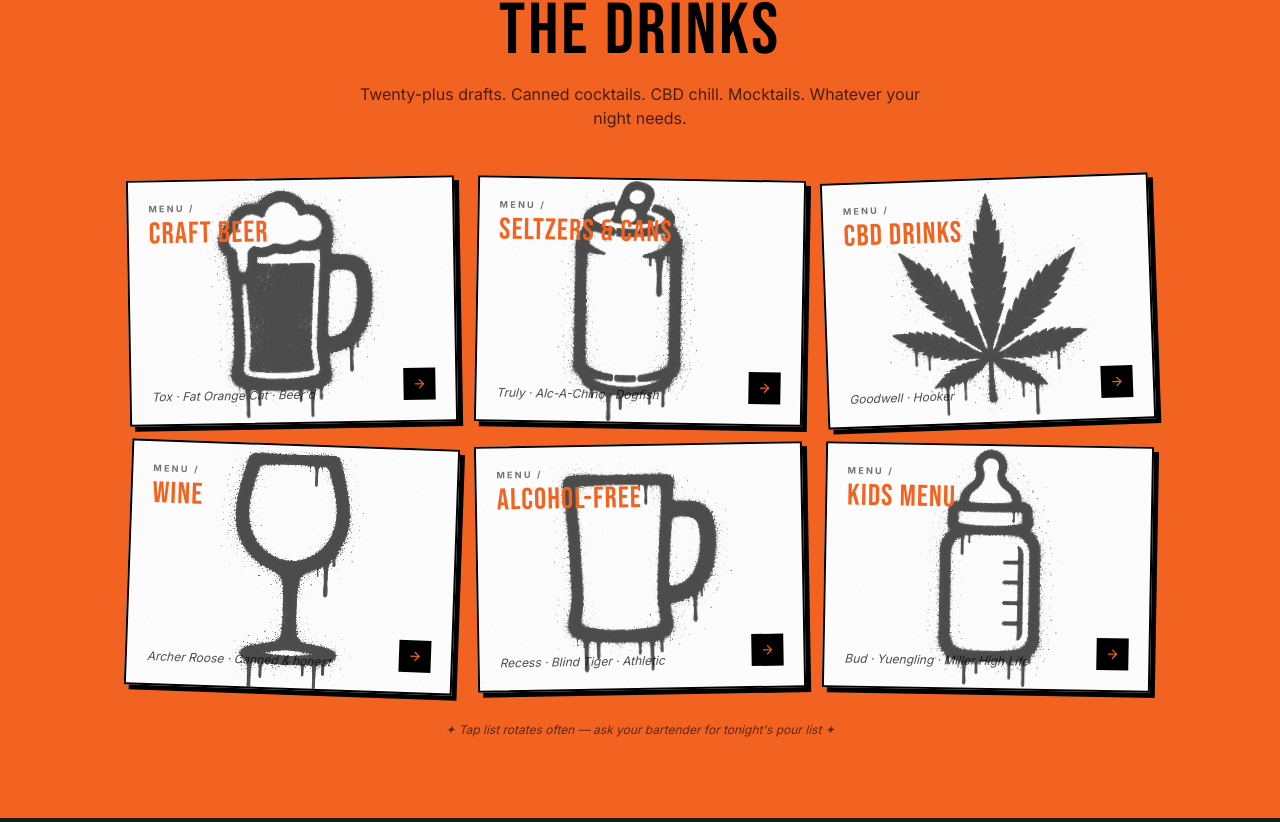
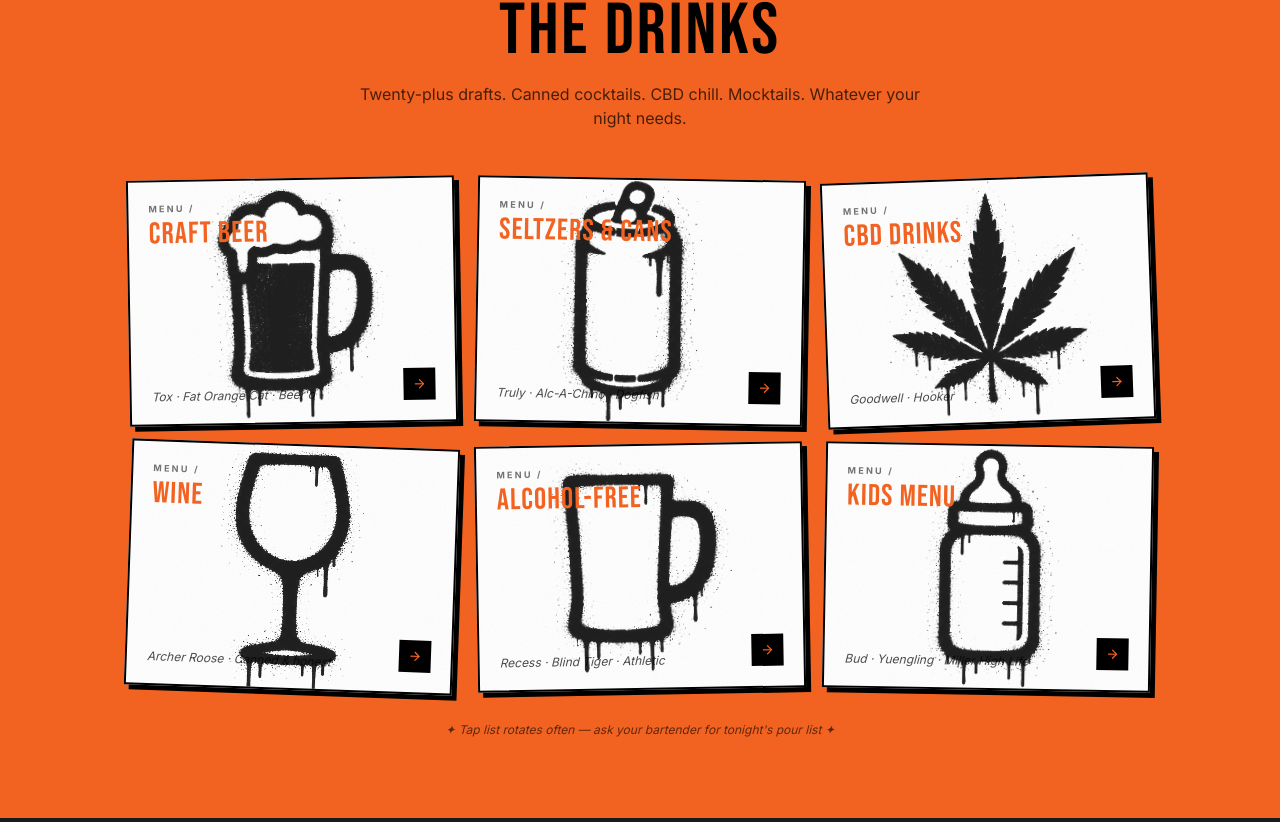
Before and after one commit to AppStudioPros/oasis-pub, a Next.js app: page / in a window 1280 px wide. Shown: the part 2718-3540 px from the top of the page. Built offline with nearby package versions, Linux system fonts and the light colour scheme.

Commit message:
fix(home): drinks icons 0.88 opacity, text z-10 so always readable on top of icon

```diff
--- a/src/components/home/DrinksGrid.tsx
+++ b/src/components/home/DrinksGrid.tsx
@@ -101,19 +101,19 @@ export default function DrinksGrid() {
                   </div>
 
                   {/* Oversized icon — bleeds off top-right corner, slightly opaque */}
-                  <div className="absolute -top-6 right-4 w-64 h-64 md:w-72 md:h-72 pointer-events-none">
+                  <div className="absolute -top-6 right-4 w-64 h-64 md:w-72 md:h-72 pointer-events-none z-0">
                     <Image
                       src={tile.icon}
                       alt={tile.label}
                       fill
                       className="object-contain"
-                      style={{ mixBlendMode: "multiply", opacity: 0.7 }}
+                      style={{ mixBlendMode: "multiply", opacity: 0.88 }}
                       sizes="144px"
                     />
                   </div>
 
                   {/* Top row: label only */}
-                  <div className="relative">
+                  <div className="relative z-10">
                     <div className="text-black/55 text-[9px] font-bold uppercase tracking-[0.25em] mb-1">
                       Menu /
                     </div>
@@ -123,7 +123,7 @@ export default function DrinksGrid() {
                   </div>
 
                   {/* Bottom row: sample + arrow */}
-                  <div className="relative flex items-end justify-between gap-2">
+                  <div className="relative z-10 flex items-end justify-between gap-2">
                     <p className="text-black/70 italic text-[10px] md:text-xs leading-tight">
                       {tile.sample}
                     </p>
```
